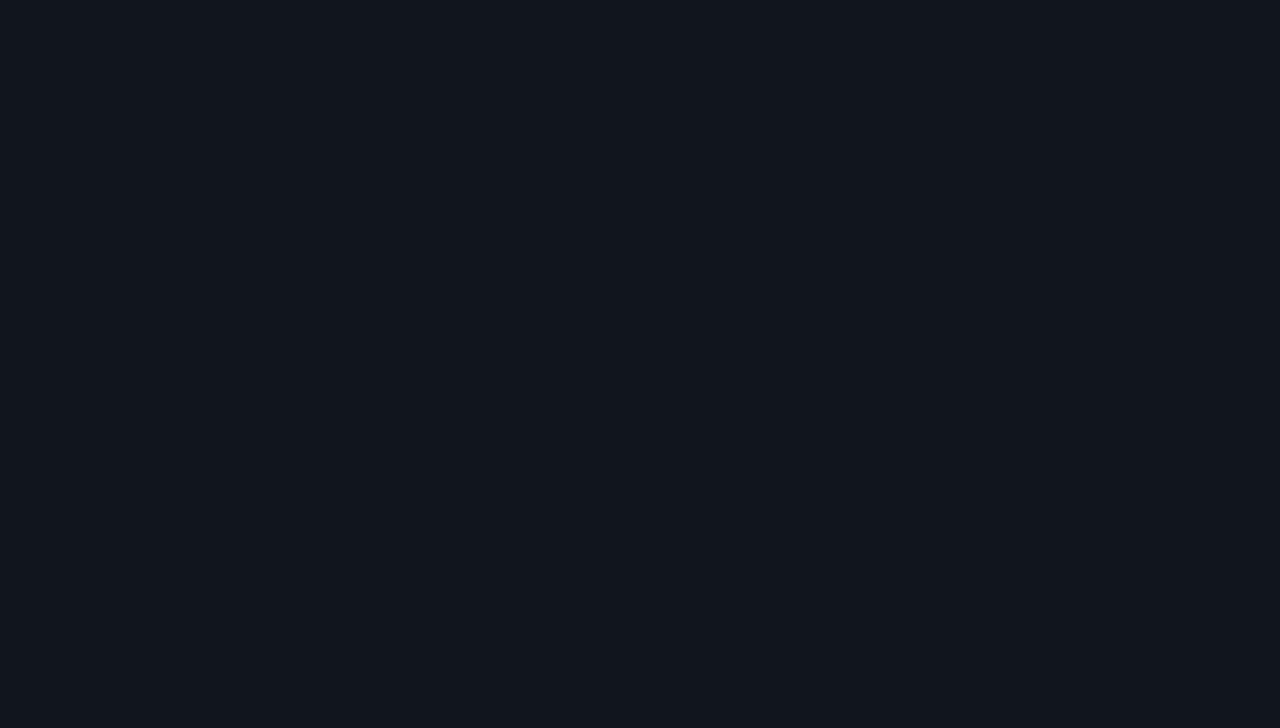
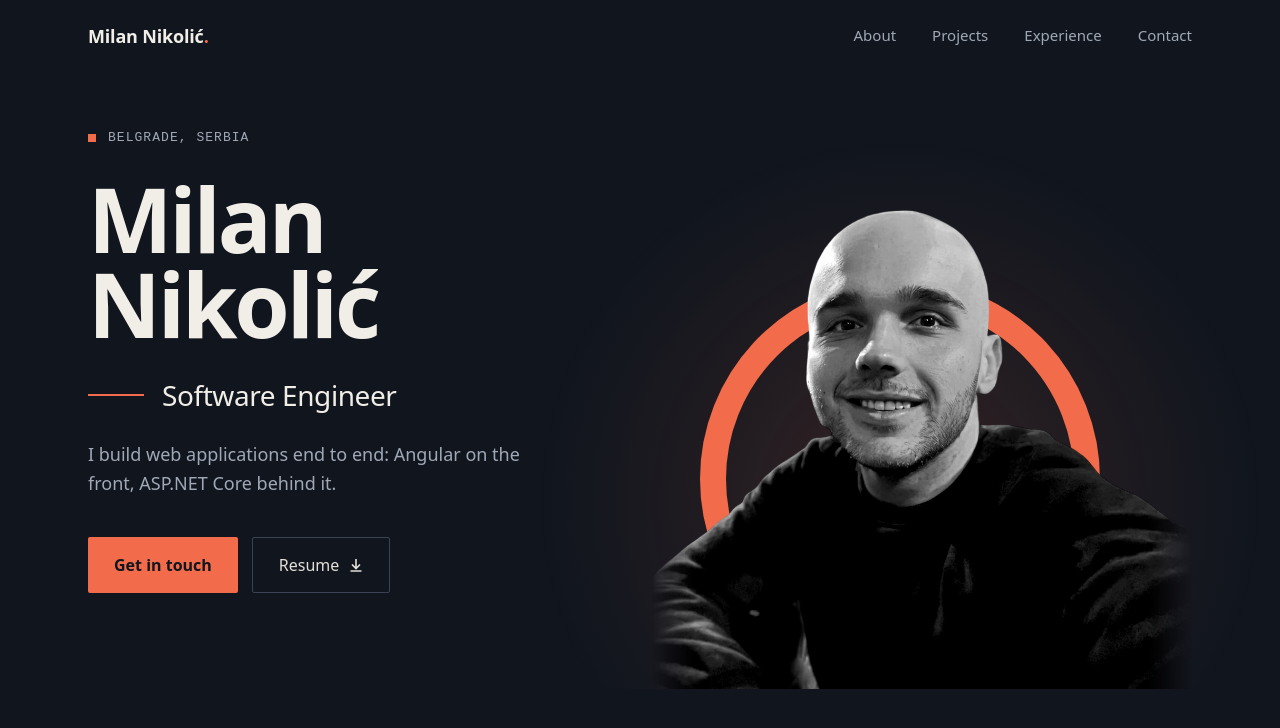
Before and after one commit to Miks02/my-portfolio, an Astro site: page / in a window 1280 px wide. Built offline with nearby package versions, Linux system fonts and the light colour scheme; Astro itself is replaced by a stand-in of ours.

Commit message:
feat(hero): Implement a hero component with navbar

```diff
--- /dev/null
+++ b/src/components/layout/Navbar.astro
@@ -0,0 +1,116 @@
+---
+import { site } from "../../data/site";
+import { getLang, useTranslations } from "../../i18n/utils";
+
+interface Props {
+  /** Enables active-section tracking (home page only). */
+  trackSections?: boolean;
+}
+
+const { trackSections = false } = Astro.props;
+
+const t = useTranslations(getLang(Astro.currentLocale));
+
+const links = [
+  { id: "about", label: t("nav.about") },
+  { id: "projects", label: t("nav.projects") },
+  { id: "experience", label: t("nav.experience") },
+  { id: "contact", label: t("nav.contact") },
+];
+---
+
+<!-- 1px sentinel ~16px from the top: once it leaves the viewport the navbar turns solid. -->
+<div data-nav-sentinel aria-hidden="true" class="pointer-events-none absolute top-4 left-0 h-px w-px">
+</div>
+
+<header
+  data-navbar
+  data-track-sections={trackSections ? "" : undefined}
+  class="group/nav fixed inset-x-0 top-0 z-50 border-b border-transparent transition-colors duration-200 data-open:border-line data-open:bg-ink data-scrolled:border-line data-scrolled:bg-ink"
+>
+  <div class="mx-auto flex h-16 max-w-[1200px] items-center justify-between gap-6 px-6 md:h-[72px] md:px-12">
+    <a
+      href="/"
+      class="-mx-1 inline-flex min-h-11 items-center px-1 text-[18px] font-semibold tracking-[-0.01em] text-fg"
+    >
+      {site.name}<span class="text-accent">.</span>
+    </a>
+
+    <nav aria-label={t("nav.label")} class="hidden md:block">
+      <ul class="flex items-center gap-9 text-[15px]">
+        {
+          links.map(({ id, label }) => (
+            <li>
+              <a
+                href={`/#${id}`}
+                data-nav-link={id}
+                class="group/link inline-flex min-h-11 items-center text-muted transition-colors duration-200 hover:text-fg aria-[current=true]:text-fg"
+              >
+                <span class="border-b-2 border-transparent pt-0.5 pb-0.5 group-aria-current/link:border-accent">
+                  {label}
+                </span>
+              </a>
+            </li>
+          ))
+        }
+      </ul>
+    </nav>
+
+    <button
+      type="button"
+      data-nav-toggle
+      class="-mr-2.5 inline-flex size-11 items-center justify-center text-fg md:hidden"
+      aria-label={t("nav.open")}
+      aria-expanded="false"
+      aria-controls="mobile-menu"
+      data-label-open={t("nav.open")}
+      data-label-close={t("nav.close")}
+    >
+      <svg
+        width="24"
+        height="24"
+        viewBox="0 0 24 24"
+        fill="none"
+        stroke="currentColor"
+        stroke-width="1.6"
+        stroke-linecap="square"
+        aria-hidden="true"
+      >
+        <g class="group-data-open/nav:hidden">
+          <path d="M3 7h18M3 12h18M3 17h18"></path>
+        </g>
+        <g class="hidden group-data-open/nav:block">
+          <path d="M5 5l14 14M19 5 5 19"></path>
+        </g>
+      </svg>
+    </button>
+  </div>
+
+  <nav
+    id="mobile-menu"
+    aria-label={t("nav.label")}
+    hidden
+    class="h-[calc(100dvh-4rem)] overflow-y-auto border-t border-line bg-ink md:hidden"
+  >
+    <ul class="px-6">
+      {
+        links.map(({ id, label }) => (
+          <li class="border-b border-line">
+            <a
+              href={`/#${id}`}
+              data-nav-link={id}
+              data-mobile-link
+              class="flex h-14 items-center text-[24px] font-medium text-fg hover:text-accent"
+            >
+              {label}
+            </a>
+          </li>
+        ))
+      }
+    </ul>
+  </nav>
+</header>
+
+<script>
+  import "../../scripts/navbar.ts";
+</script>
--- a/src/components/layout/SkipLink.astro
+++ b/src/components/layout/SkipLink.astro
@@ -8,7 +8,7 @@ const { label } = Astro.props;
 
 <a
   href="#main"
-  class="sr-only rounded-xs bg-accent px-5 py-3 font-semibold text-ink focus:not-sr-only focus:fixed focus:top-4 focus:left-4 focus:z-[60]"
+  class="sr-only rounded-xs bg-accent font-semibold text-ink focus:not-sr-only focus:fixed focus:top-3 focus:left-3 focus:z-[60] focus:inline-flex focus:min-h-11 focus:items-center focus:px-5"
 >
   {label}
 </a>
--- /dev/null
+++ b/src/components/sections/Hero.astro
@@ -0,0 +1,81 @@
+---
+import Button from "../ui/Button.astro";
+import PortraitRing from "../ui/PortraitRing.astro";
+
+interface Props {
+  name: string;
+  location: string;
+  title: string;
+  text: string;
+  ctaLabel: string;
+  ctaHref: string;
+  resumeLabel: string;
+  resumeHref: string;
+  portraitAlt: string;
+}
+
+const { name, location, title, text, ctaLabel, ctaHref, resumeLabel, resumeHref, portraitAlt } =
+  Astro.props;
+
+// "Milan Nikolić" renders as "Milan / Nikolić" on two lines.
+const nameLines = name.split(" ");
+---
+
+<section id="top" class="relative overflow-hidden pt-16 md:pt-[72px]">
+  <div class="mx-auto flex max-w-[1200px] flex-col gap-8 px-6 md:px-12 lg:flex-row lg:items-stretch">
+    <div class="flex min-w-0 flex-1 flex-col justify-center pt-10 pb-4 md:pt-14 lg:pb-24">
+      <p
+        class="rise flex items-center gap-3 font-mono text-[12px] tracking-[0.08em] text-muted uppercase md:text-[13px]"
+      >
+        <span aria-hidden="true" class="inline-block size-2 bg-accent"></span>
+        {location}
+      </p>
+
+      <h1
+        class="rise mt-7 text-[58px] leading-[0.95] font-semibold tracking-[-0.035em] md:text-[clamp(56px,7vw,96px)]"
+        style="animation-delay: 80ms"
+      >
+        {
+          nameLines.map((line, i) => (
+            <>
+              {i > 0 && <br />}
+              {line}
+            </>
+          ))
+        }
+      </h1>
+
+      <p class="rise mt-7 flex items-center gap-[18px]" style="animation-delay: 160ms">
+        <span aria-hidden="true" class="inline-block h-0.5 w-10 bg-accent md:w-14"></span>
+        <span class="text-[22px] font-medium tracking-[-0.015em] md:text-[28px]">{title}</span>
+      </p>
+
+      <p
+        class="rise mt-6 max-w-[440px] text-[17px] leading-[1.6] text-muted md:text-[18px]"
+        style="animation-delay: 240ms"
+      >
+        {text}
+      </p>
+
+      <div class="rise mt-10 flex gap-3.5" style="animation-delay: 320ms">
+        <Button href={ctaHref} class="flex-1 md:flex-none">{ctaLabel}</Button>
+        <Button href={resumeHref} variant="secondary" newTab class="flex-1 md:flex-none">
+          {resumeLabel}
+          <svg
+            width="14"
+            height="14"
+            viewBox="0 0 14 14"
+            fill="none"
+            stroke="currentColor"
+            stroke-width="1.6"
+            aria-hidden="true"
+          >
+            <path d="M7 1v9M3 6.5 7 10.5 11 6.5M1.5 13h11"></path>
+          </svg>
+        </Button>
+      </div>
+    </div>
+
+    <PortraitRing alt={portraitAlt} />
+  </div>
+</section>
--- /dev/null
+++ b/src/components/ui/Button.astro
@@ -0,0 +1,28 @@
+---
+interface Props {
+  href: string;
+  variant?: "primary" | "secondary";
+  /** Opens in a new tab with rel="noopener noreferrer". */
+  newTab?: boolean;
+  class?: string;
+}
+
+const { href, variant = "primary", newTab = false, class: className } = Astro.props;
+
+const variants = {
+  primary: "bg-accent font-semibold text-ink hover:brightness-108",
+  secondary: "border border-line-strong font-medium text-fg-soft hover:border-fg hover:text-fg",
+} as const;
+---
+
+<a
+  href={href}
+  class:list={[
+    "inline-flex min-h-12 items-center justify-center gap-2.5 rounded-xs px-[26px] py-[15px] text-[16px] transition-colors duration-200",
+    variants[variant],
+    className,
+  ]}
+  {...newTab && { target: "_blank", rel: "noopener noreferrer" }}
+>
+  <slot />
+</a>
--- /dev/null
+++ b/src/components/ui/PortraitRing.astro
@@ -0,0 +1,52 @@
+---
+import { Picture } from "astro:assets";
+import portrait from "../../assets/milan.png";
+
+interface Props {
+  alt: string;
+}
+
+const { alt } = Astro.props;
+---
+
+<!-- Centered via self-center (works even when the 340px box is wider than a 375px viewport). Mobile box 340×380, desktop box 540×600. Stacking: glow → ring → photo. -->
+<div class="relative h-[380px] w-[340px] shrink-0 self-center md:h-[600px] md:w-[540px] lg:self-end">
+  <div
+    aria-hidden="true"
+    class="portrait-glow absolute top-[8px] left-[-104px] size-[520px] rounded-full md:top-[23px] md:left-[-142px] md:size-[780px]"
+  >
+  </div>
+  <div
+    aria-hidden="true"
+    class="absolute top-[124px] left-[31px] size-[250px] rounded-full border-[17px] border-accent md:top-[190px] md:left-[48px] md:size-[400px] md:border-[26px]"
+  >
+  </div>
+  <Picture
+    src={portrait}
+    alt={alt}
+    formats={["avif", "webp"]}
+    widths={[340, 540, 680, 1024]}
+    sizes="(min-width: 768px) 540px, 340px"
+    loading="eager"
+    fetchpriority="high"
+    class="portrait-photo absolute bottom-0 left-0 block h-auto w-[340px] contrast-[1.04] grayscale md:w-[540px]"
+  />
+</div>
+
+<style is:global>
+  /* Design exception: the hero glow (radial, ≤16% opacity). */
+  .portrait-glow {
+    background: radial-gradient(
+      circle,
+      color-mix(in srgb, var(--color-accent) 16%, transparent) 0%,
+      color-mix(in srgb, var(--color-accent) 6%, transparent) 38%,
+      transparent 66%
+    );
+  }
+
+  /* Design exception: edge mask on the portrait (the PNG is cut at the shoulders). */
+  .portrait-photo {
+    -webkit-mask-image: linear-gradient(to right, transparent 0, #000 8%, #000 92%, transparent 100%);
+    mask-image: linear-gradient(to right, transparent 0, #000 8%, #000 92%, transparent 100%);
+  }
+</style>
--- a/src/layouts/BaseLayout.astro
+++ b/src/layouts/BaseLayout.astro
@@ -1,5 +1,6 @@
 ---
 import "../styles/global.css";
+import Navbar from "../components/layout/Navbar.astro";
 import SkipLink from "../components/layout/SkipLink.astro";
 import { getLang, useTranslations } from "../i18n/utils";
 
@@ -10,6 +11,8 @@ interface Props {
   ogImage?: string;
   /** Structured data rendered as JSON-LD in <head>. */
   jsonLd?: Record<string, unknown>;
+  /** Highlights the nav link of the section in view (home page only). */
+  trackSections?: boolean;
 }
 
 const lang = getLang(Astro.currentLocale);
@@ -20,10 +23,13 @@ const {
   description = t("meta.description"),
   ogImage = "/og.png",
   jsonLd,
+  trackSections = false,
 } = Astro.props;
 
-const canonical = new URL(Astro.url.pathname, Astro.site);
-const ogImageUrl = new URL(ogImage, Astro.site);
+// Fall back to the request URL if `site` is ever missing, so new URL() never gets an undefined base.
+const base = Astro.site ?? Astro.url;
+const canonical = new URL(Astro.url.pathname, base);
+const ogImageUrl = new URL(ogImage, base);
 ---
 
 <!doctype html>
@@ -63,7 +69,7 @@ const ogImageUrl = new URL(ogImage, Astro.site);
   </head>
   <body>
     <SkipLink label={t("a11y.skip")} />
-    <!-- Navbar goes here (next step). -->
+    <Navbar trackSections={trackSections} />
     <main id="main">
       <slot />
     </main>
--- /dev/null
+++ b/src/scripts/navbar.ts
@@ -0,0 +1,79 @@
+// Fixed navbar: solid state after scrolling, active section (home only), mobile menu.
+
+const header = document.querySelector<HTMLElement>("[data-navbar]");
+const sentinel = document.querySelector<HTMLElement>("[data-nav-sentinel]");
+const toggle = document.querySelector<HTMLButtonElement>("[data-nav-toggle]");
+const menu = document.getElementById("mobile-menu");
+
+if (header && sentinel && toggle && menu) {
+  // --- Solid state once the 1px sentinel scrolls out of view ---
+  new IntersectionObserver(([entry]) => {
+    header.toggleAttribute("data-scrolled", !entry.isIntersecting);
+  }).observe(sentinel);
+
+  // --- Active section (home page only) ---
+  if (header.hasAttribute("data-track-sections")) {
+    const links = document.querySelectorAll<HTMLAnchorElement>("[data-nav-link]");
+    const ids = new Set([...links].map((link) => link.dataset.navLink));
+    const sections = [...ids]
+      .map((id) => (id ? document.getElementById(id) : null))
+      .filter((el): el is HTMLElement => el !== null);
+
+    const setActive = (id: string | null) => {
+      links.forEach((link) => {
+        if (link.dataset.navLink === id) link.setAttribute("aria-current", "true");
+        else link.removeAttribute("aria-current");
+      });
+    };
+
+    const current = () =>
+      [...links].find((link) => link.hasAttribute("aria-current"))?.dataset.navLink ?? null;
+
+    // A section is active while it crosses a thin band in the middle of the viewport.
+    const observer = new IntersectionObserver(
+      (entries) => {
+        for (const entry of entries) {
+          if (entry.isIntersecting) setActive(entry.target.id);
+          else if (entry.target.id === current()) setActive(null);
+        }
+      },
+      { rootMargin: "-45% 0px -54% 0px" },
+    );
+
+    sections.forEach((section) => observer.observe(section));
+  }
+
+  // --- Mobile menu ---
+  const desktop = window.matchMedia("(min-width: 48rem)");
+  const firstLink = menu.querySelector<HTMLAnchorElement>("a");
+
+  const isOpen = () => toggle.getAttribute("aria-expanded") === "true";
+
+  const setOpen = (open: boolean, restoreFocus = true) => {
+    toggle.setAttribute("aria-expanded", String(open));
+    toggle.setAttribute(
+      "aria-label",
+      (open ? toggle.dataset.labelClose : toggle.dataset.labelOpen) ?? "",
+    );
+    menu.hidden = !open;
+    header.toggleAttribute("data-open", open);
+    document.documentElement.style.overflow = open ? "hidden" : "";
+
+    if (open) firstLink?.focus();
+    else if (restoreFocus) toggle.focus();
+  };
+
+  toggle.addEventListener("click", () => setOpen(!isOpen()));
+
+  menu.addEventListener("click", (event) => {
+    if ((event.target as Element).closest("a")) setOpen(false, false);
+  });
+
+  document.addEventListener("keydown", (event) => {
+    if (event.key === "Escape" && isOpen()) setOpen(false);
+  });
+
+  desktop.addEventListener("change", (event) => {
+    if (event.matches && isOpen()) setOpen(false, false);
+  });
+}
--- a/src/styles/global.css
+++ b/src/styles/global.css
@@ -44,6 +44,28 @@
   }
 }
 
+/* Hero load animation: rise 14px + fade over 800ms; stagger via inline animation-delay. */
+.rise {
+  animation: rise 800ms cubic-bezier(0.2, 0.7, 0.2, 1) both;
+}
+
+@keyframes rise {
+  from {
+    opacity: 0;
+    transform: translateY(14px);
+  }
+  to {
+    opacity: 1;
+    transform: none;
+  }
+}
+
+@media (prefers-reduced-motion: reduce) {
+  .rise {
+    animation: none;
+  }
+}
+
 /* Reveal on scroll: hidden only when JS runs (html.js), so content stays visible without it. */
 .js [data-reveal] {
   opacity: 0;
```
Also changed, not shown: src/pages/index.astro (+13 -3 lines).
